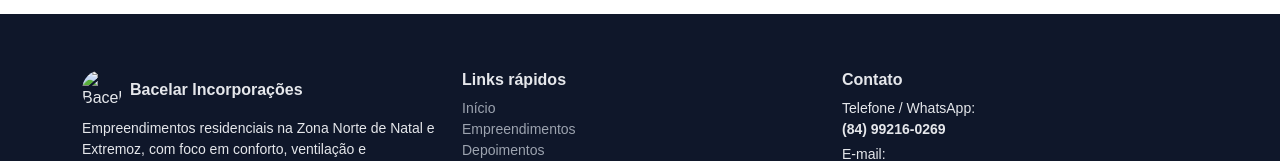
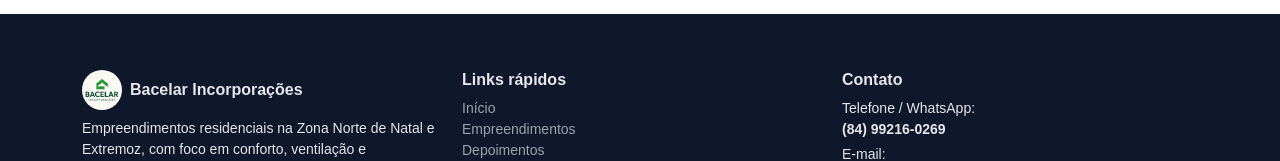
Before and after one commit to yestaque/meu-site-bacelar-gabriel, a website: page main1.html in a window 1280 px wide. Shown: the part 6968-7129 px from the top of the page. Drawn offline with nearby package versions, Linux system fonts and the light colour scheme.

Commit message:
Add files via upload

```diff
--- a/main1.html
+++ b/main1.html
@@ -732,7 +732,7 @@
         <div class="col-md-4">
           <div class="d-flex align-items-center mb-2">
             <img
-              src="img/ChatGPT Image 3 de dez. de 2025, 00_04_42.png"
+              src="img/icone.png"
               alt="Bacelar Incorporações"
               width="40"
               height="40"
```
